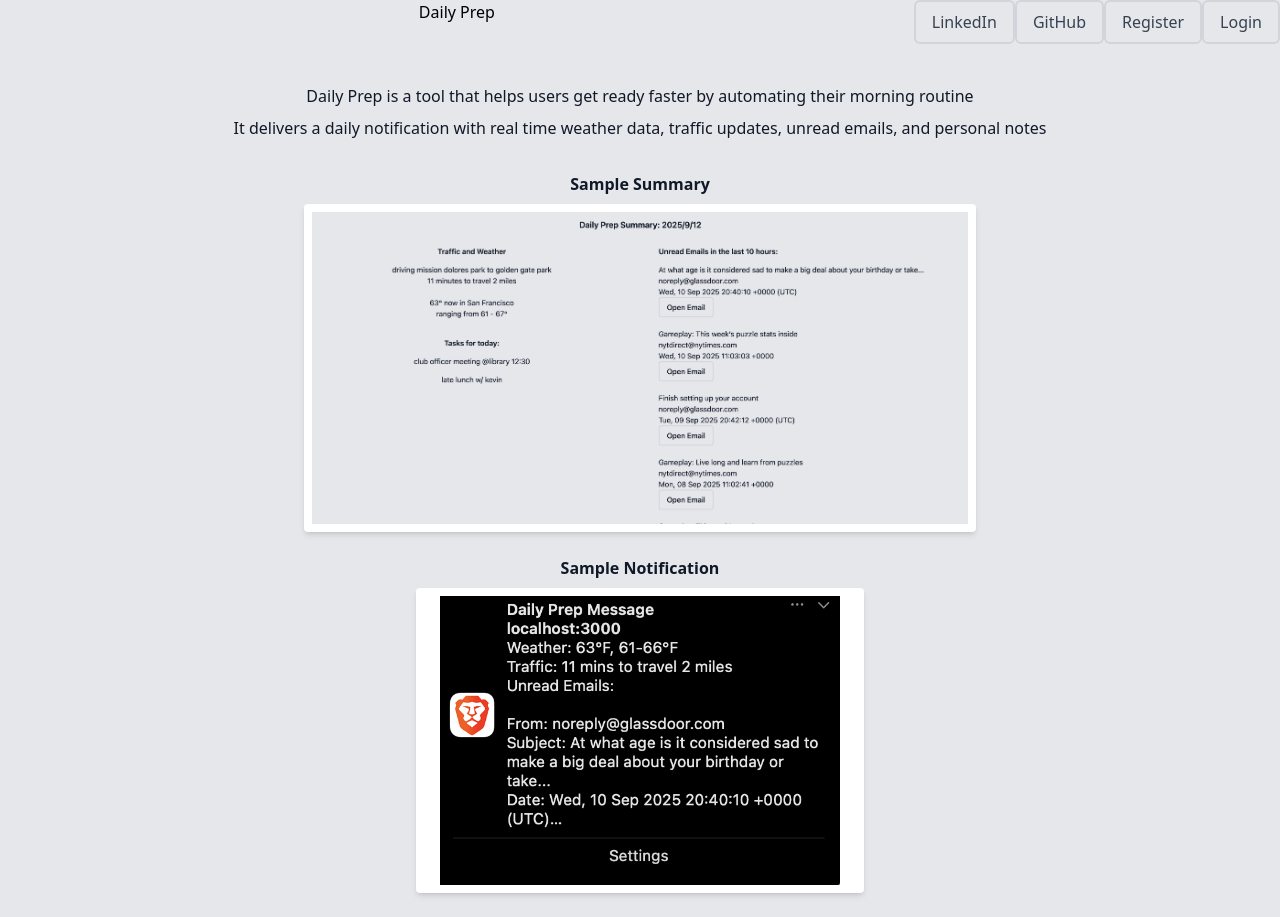
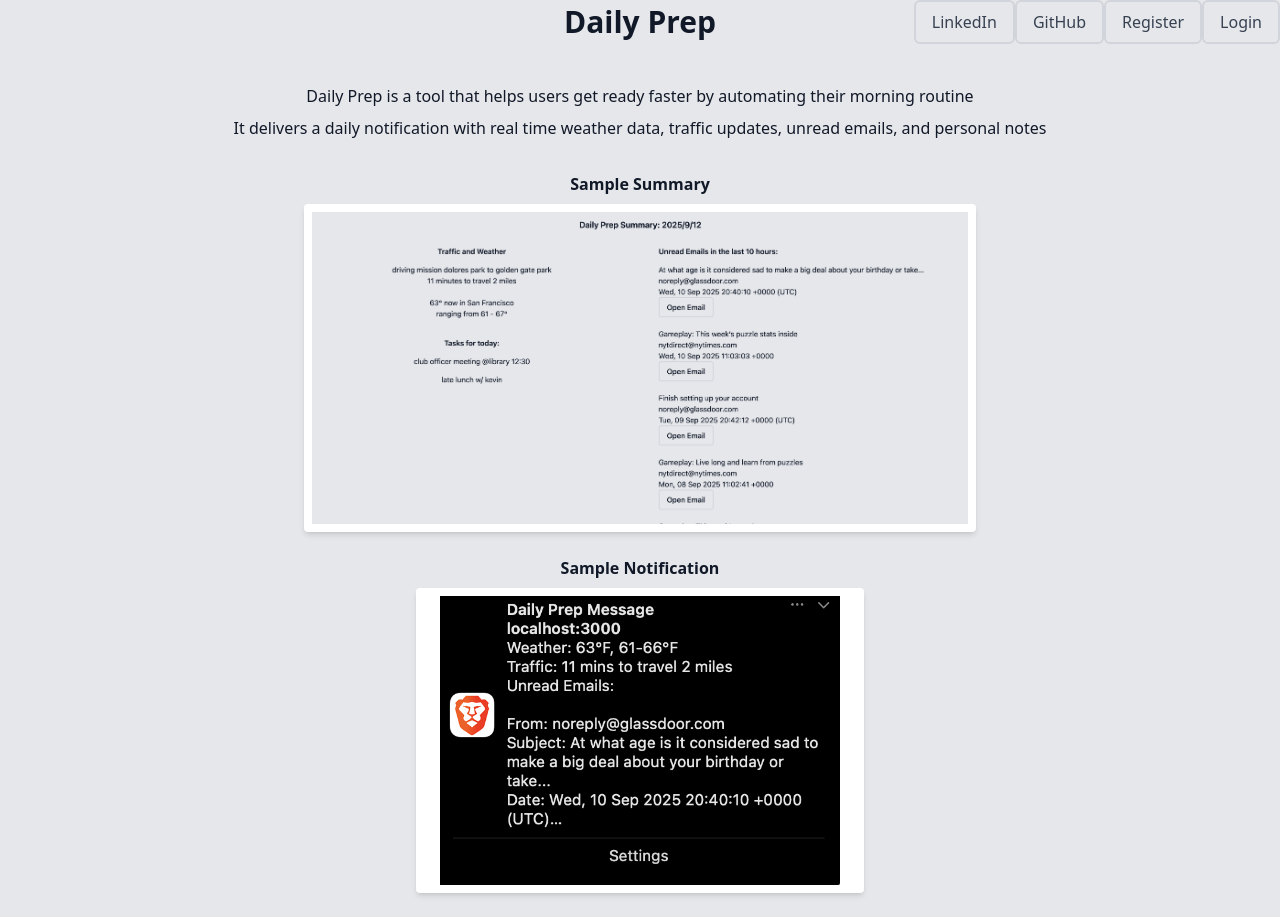
Before and after one commit to derrick-ng/daily-prep, a Next.js app: page /welcome in a window 1280 px wide. Built offline with nearby package versions, Linux system fonts and the light colour scheme; no server answers.

Commit message:
Fix NavBar title centering

```diff
--- a/app/NavBar.tsx
+++ b/app/NavBar.tsx
@@ -7,14 +7,14 @@
   const session = await getSession();
 
   return (
-    <div className="flex">
-      <div className="flex-1 flex justify-center">
+    <div className="relative flex items-center">
+      <div className="absolute left-1/2 transform -translate-x-1/2">
         <Link href="/" className="text-black no-underline">
-          <h1>Daily Prep</h1>
+          <div className="text-3xl text-gray-900 font-bold">Daily Prep</div>
         </Link>
       </div>
 
-      <div className="flex">
+      <div className="ml-auto flex">
         {!session ? (
           <div>
             <a href="https://www.linkedin.com/in/derrick-ng-b3768527b/" target="_blank">
```
